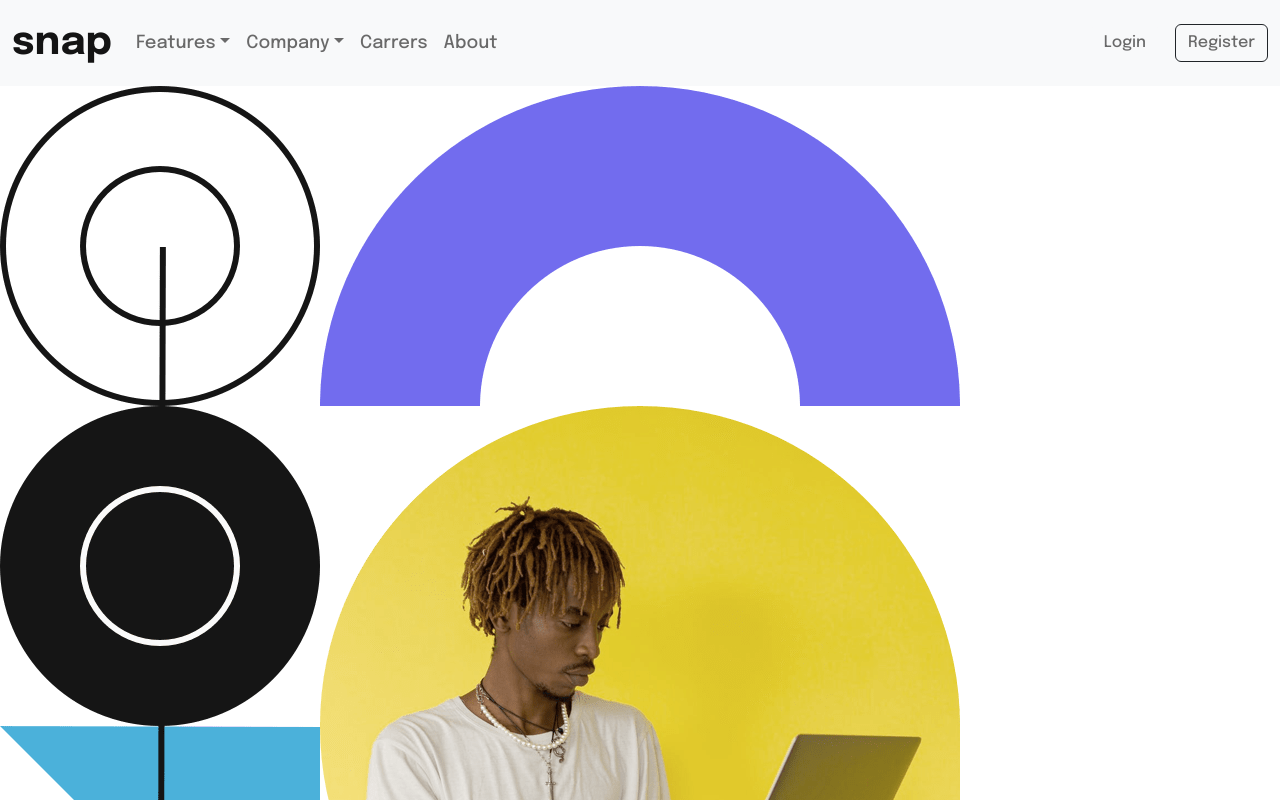
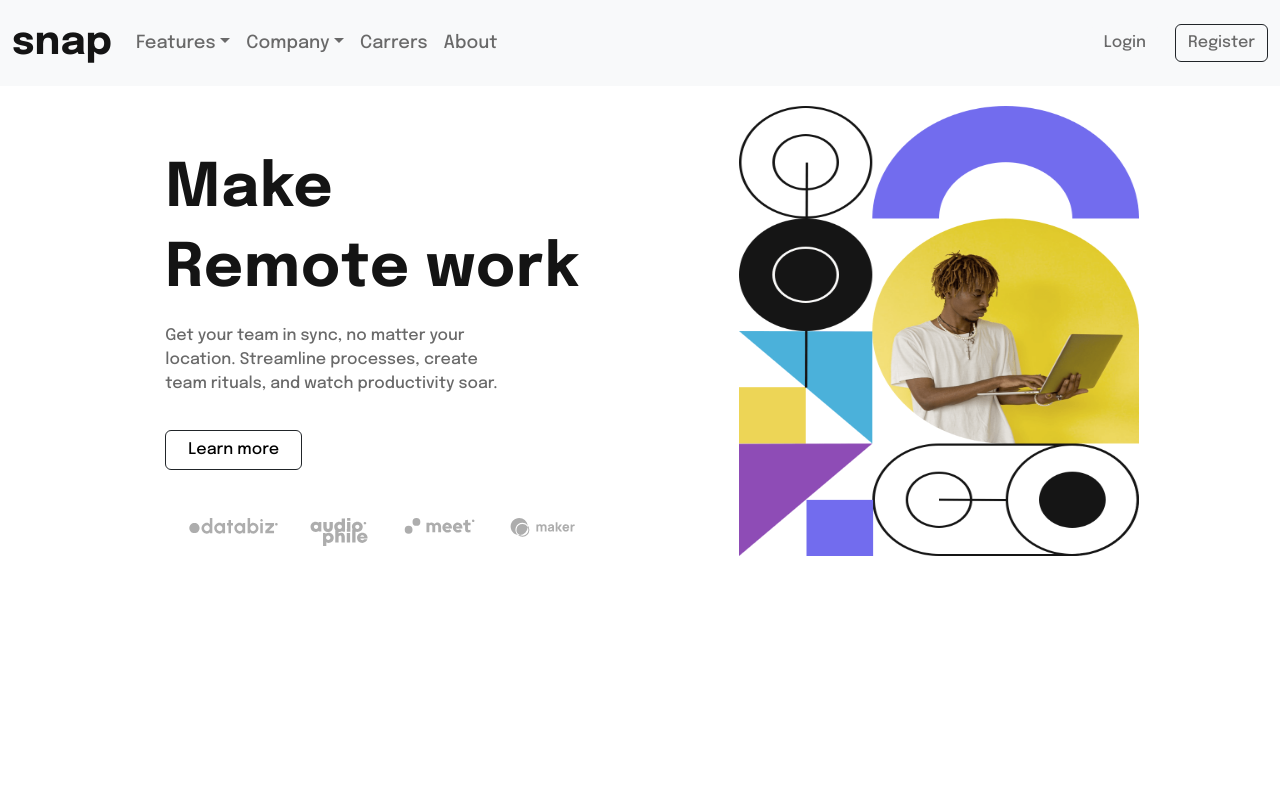
Before and after one commit to lawrenceprieto/snap, a React (Vite) app: page / in a window 1280 px wide. Shown: the top 800 px of the page. Built offline with nearby package versions, Linux system fonts and the light colour scheme.

Commit message:
update herobanner

```diff
--- a/src/components/herobanner.jsx
+++ b/src/components/herobanner.jsx
@@ -7,10 +7,11 @@ function Herobanner() {
         <>
             <div className="bg-white banner" style={{}}>
                 <img className="mob" src={mobilehero} height="auto" alt="hero" style={{width: "100%"}} />
-                <img className="desk" src={desktophero} alt="hero" style={{}} />
-                <div className="text-center mt-5 px-4">
-                    <h1 style={{fontSize: "40px", fontWeight: "800",color: "hsl(0, 0%, 8%)"}}>Make remote work</h1>
-                    <p className="" style={{fontSize: "18px", color: "hsl(0, 0%, 41%)"}}>
+                <img className="desk" src={desktophero} alt="hero" style={{width: "400px", height: "450px"}} />
+                <div className="mt-5 px-4 det">
+                    <h1 style={{color: "hsl(0, 0%, 8%)"}}>Make</h1>
+                    <h1 style={{color: "hsl(0, 0%, 8%)"}}>Remote work</h1>
+                    <p className="" style={{color: "hsl(0, 0%, 41%)"}}>
                         Get your team in sync, no matter your location. Streamline
                         processes, create team rituals, and watch productivity soar.
                     </p>
--- a/src/styles/herobanner.css
+++ b/src/styles/herobanner.css
@@ -1,6 +1,16 @@
 @media screen and (max-width: 600px) {
     .desk {
         display: none;
+    }
+    .banner .det {
+        text-align: center;
+    }
+    .det h1 {
+        font-size: 40px;
+        font-weight: 800;
+    }
+    .det p {
+        font-size: 18px;
     }
 }
 
@@ -8,8 +18,37 @@
     .mob {
         display: none;
     }
-    .banner h1 {
-        background-color: red;
+    .banner {
+        height: 90vh;
+        display: flex;
+        flex-direction: row-reverse;
+        justify-content: space-around;
+        align-items: start;
+        padding: 20px 90px;
+    }
+    .desk {
+        height: 500px;
+    }
+    .det {
+        width: 45%;
+    }
+    .det h1 {
+        text-align: start;
+        font-size: 60px;
+        letter-spacing: 1px;
+        font-weight: 800;
+    }
+    .det p {
+        text-align: start;
+        padding: 10px 0;
+        font-size: 16px;
+        width: 80%;
+    }
+    .det button {
+        margin-left: 0;
+        background-color: transparent;
+        color: black;
+        padding: 7px 22px;
     }
 }
 
```
